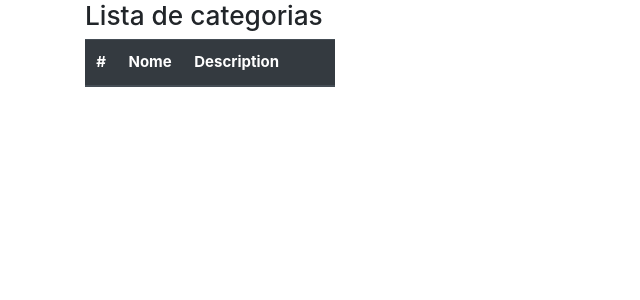
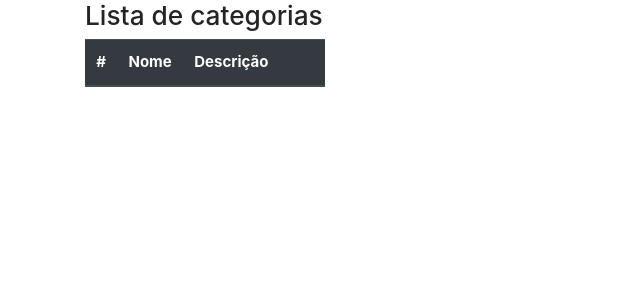
Before and after one commit to arnaldo-github/eagadgets, a Laravel app: page /admin/category in a window 1280 px wide. Shown: the part 54-354 px from the top of the page, without its empty margins (0-640 px from the left). Run offline with Laravel 8, Linux system fonts and the light colour scheme; data that the repository does not hold is empty; some libraries are stand-ins or nearby versions; some web fonts are replaced.

Commit message:
Alteração descrição na tebala que mostra categorias

```diff
--- a/composer.json
+++ b/composer.json
@@ -16,7 +16,8 @@
         "laravel/jetstream": "^1.5",
         "laravel/sanctum": "^2.6",
         "laravel/tinker": "^2.5",
-        "livewire/livewire": "^2.0"
+        "livewire/livewire": "^2.0",
+        "rollbar/rollbar": "~1.5"
     },
     "require-dev": {
         "facade/ignition": "^2.5",
--- a/resources/views/category/index-all.blade.php
+++ b/resources/views/category/index-all.blade.php
@@ -16,7 +16,7 @@
         <tr>
             <th scope="col">#</th>
             <th scope="col">Nome</th>
-            <th scope="col">Description</th>
+            <th scope="col">Descrição</th>
 
         </tr>
     </thead>
--- a/resources/views/category/index.blade.php
+++ b/resources/views/category/index.blade.php
@@ -16,7 +16,7 @@
         <tr>
             <th scope="col">#</th>
             <th scope="col">Nome</th>
-            <th scope="col">Description</th>
+            <th scope="col">Descrição</th>
             <th scope="col"></th>
             <th scope="col"></th>
         </tr>
```
Also changed, not shown: 1 other file.
